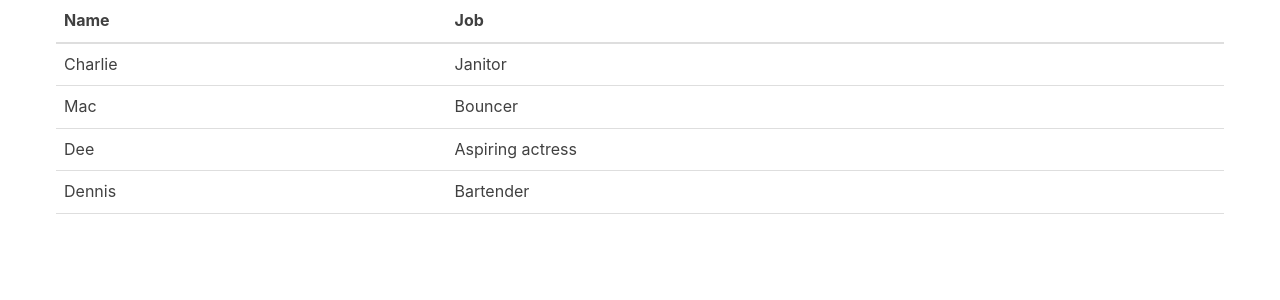
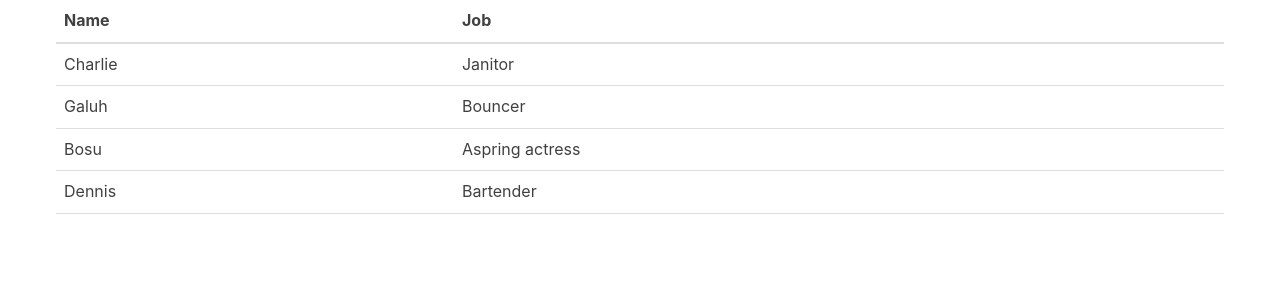
Before and after one commit to ihsanalfrb/react-tutorial, a React (Create React App) app: page / in a window 1280 px wide. Shown: the top 300 px of the page. Built offline with nearby package versions, Linux system fonts and the light colour scheme.

Commit message:
refactored data from tablebody component into props

```diff
--- a/src/App.js
+++ b/src/App.js
@@ -4,9 +4,28 @@
 
 class App extends Component {
 	render() {
+		const characters = [
+            {
+                'name': 'Charlie',
+                'job': 'Janitor'
+            },
+            {
+                'name': 'Galuh',
+                'job': 'Bouncer'
+            },
+            {
+                'name': 'Bosu',
+                'job': 'Aspring actress'
+            },
+            {
+                'name': 'Dennis',
+                'job': 'Bartender'
+            }
+		];
+
 		return (
 			<div className="container">
-				<Table />
+				<Table characterData={characters}/>
 			</div>
 		);
 	}
--- a/src/Table.js
+++ b/src/Table.js
@@ -11,35 +11,26 @@
     );
 }
 
-const TableBody = () => {
-    return (
-        <tbody>
-            <tr>
-                <td>Charlie</td>
-                <td>Janitor</td>
+const TableBody = props => {
+    const rows = props.characterData.map((row, index) => {
+        return (
+            <tr key={index}>
+                <td>{row.name}</td>
+                <td>{row.job}</td>
             </tr>
-            <tr>
-                <td>Mac</td>
-                <td>Bouncer</td>
-            </tr>
-            <tr>
-                <td>Dee</td>
-                <td>Aspiring actress</td>
-            </tr>
-            <tr>
-                <td>Dennis</td>
-                <td>Bartender</td>
-            </tr>
-        </tbody>
-    );
+        );
+    });
+
+    return <tbody>{rows}</tbody>;
 }
 
 class Table extends Component {
     render() {
+        const { characterData } = this.props;
         return (
             <table>
                 <TableHeader />
-                <TableBody />
+                <TableBody characterData={characterData}/>
             </table>
         );
     }
```
